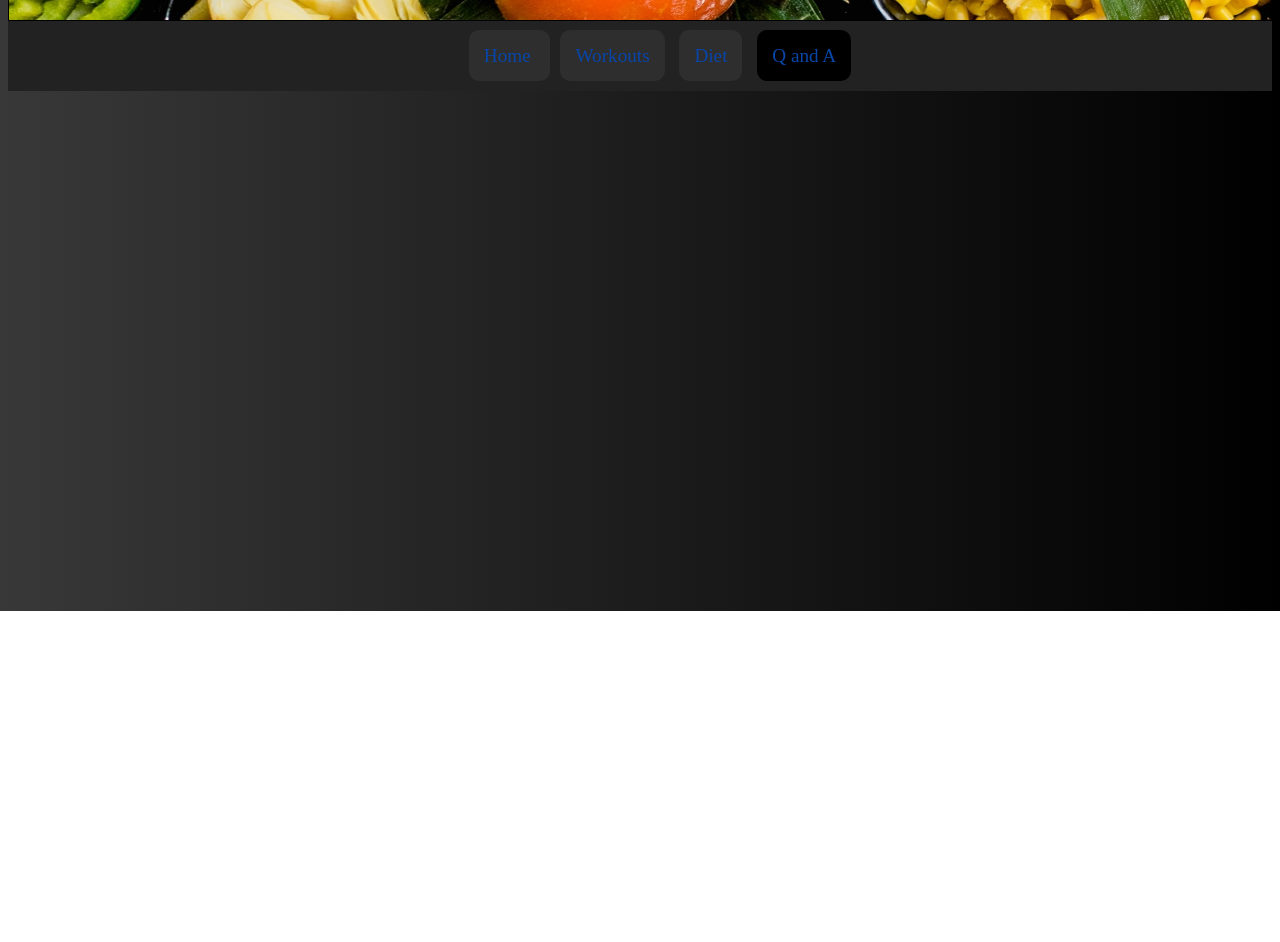
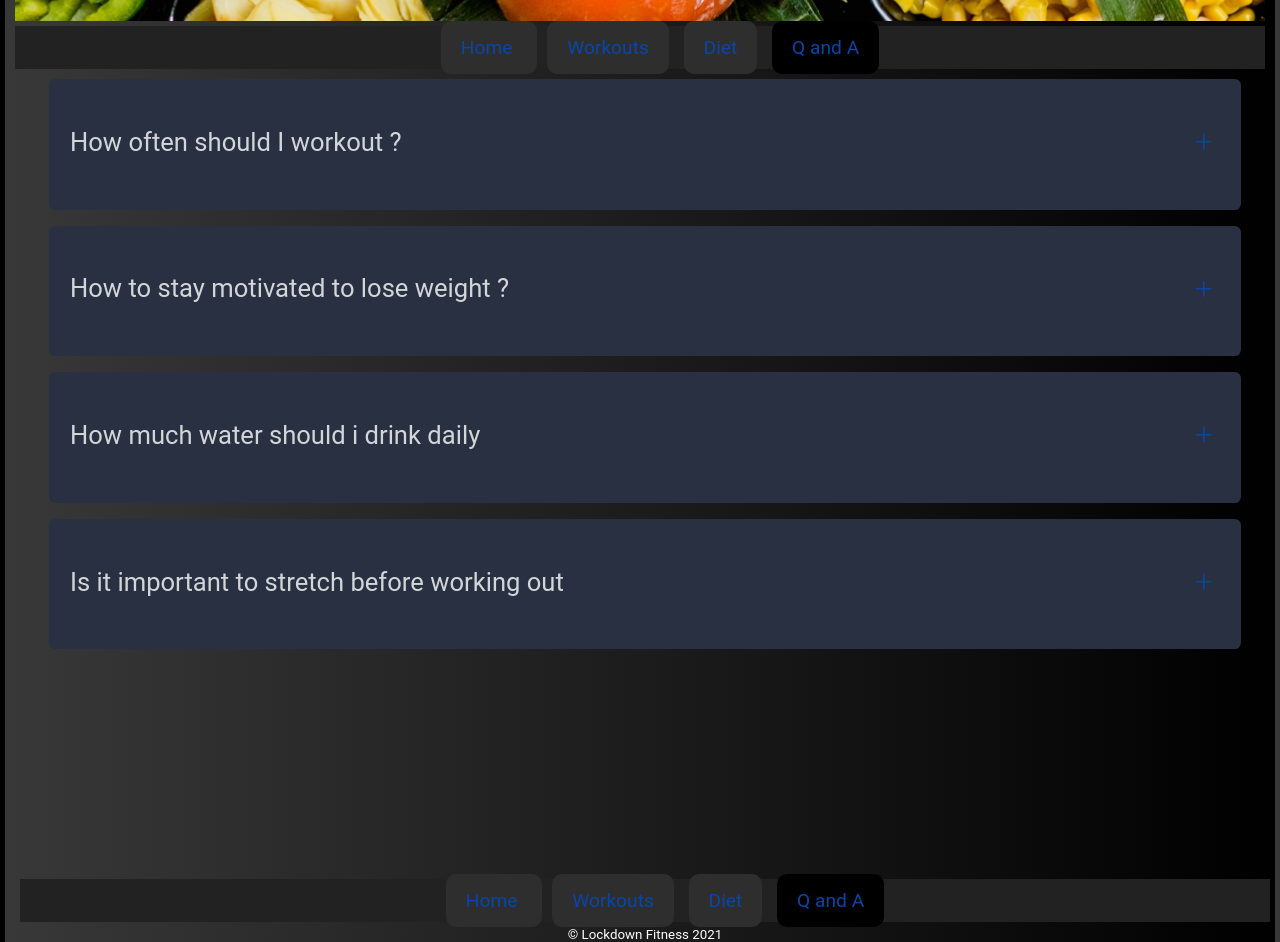
Before and after one commit to Tomasgris01/HealthWebsite, a plain HTML site: page questionss.html in a window 1280 px wide. Shown: the part 189-1131 px from the top of the page. Before the commit the page ends 800 px from the top, so only its background shows below. Drawn offline with nearby package versions, Linux system fonts and the light colour scheme.

Commit message:
did Q & A page
did a lot of stuffs

```diff
--- a/questionss.html
+++ b/questionss.html
@@ -7,6 +7,9 @@
     <meta charset="utf-8" />
     <meta name="description" content="Lockdown Fitness">
     <meta name="Keywords" content="Fitness, Home Workout, Diest plan ">
+
+    <!-- Ion icons -->
+    <script src="https://unpkg.com/ionicons@5.4.0/dist/ionicons.js"></script>
      <link rel="stylesheet" type="text/css" href="styles/styles.css">
  </head>
 
@@ -37,6 +40,89 @@
 
 
 
+    <section class="qpage">
+        <div class="container">
+          <div class="accordion">
+            <div class="accordion-item" id="question1">
+                <a class="accordion-link" href="#question1">
+                 How often should I workout ?
+                    <ion-icon name="add-outline"></ion-icon>
+
+                </a>
+                <div class="answer">
+                 <p>I would recomend working out 3-4 days a week. The days you are not working out you should
+                    be recovering your body. Make sure to be drinking a lot of water aswel.</p>
+
+
+
+             </div>
+           </div>
+
+              <div class="accordion-item" id="question2">
+                <a class="accordion-link" href="#question2">
+                  How to stay motivated to lose weight ?
+                    <ion-icon name="add-outline"></ion-icon>
+
+                </a>
+                <div class="answer">
+               <p> Set yourself small goals. You will feel a lot mover confident in yourself.</p>
+
+
+             </div>
+           </div>
+
+              <div class="accordion-item" id="question3">
+                <a class="accordion-link" href="#question3">
+                How much water should i drink daily
+                     <ion-icon name="add-outline"></ion-icon>
+
+
+                </a>
+                <div class="answer">
+                   <p> The U.S. National Academies of Sciences, Engineering, and Medicine determined that an adequate daily fluid intake is: About 15.5 cups (3.7 liters) of fluids a day for men. About 11.5 cups (2.7 liters) of fluids a day for women.</p>
+
+
+
+             </div>
+           </div>
+
+              <div class="accordion-item" id="question4">
+                <a class="accordion-link" href="#question4">
+               Is it important to stretch before working out
+                    <ion-icon name="add-outline"></ion-icon>
+
+                </a>
+                <div class="answer">
+              <p>  When it comes to pre-workout stretching, stretching before a workout helps your body to become more pliable, which decreases your risk for injury. You want to stretch the main muscle groups that you plan on working during that exercise session.</p>
+
+
+
+             </div>
+           </div>
+         </div>
+        </div>
+
+
+
+
+
+
+    </section>
+
+        <footer>
+        <nav>
+         <ul>
+                <li> <a href="index.html"> Home </a> </li>
+                <li> <a href="workouts.html">Workouts</a></li>
+                <li> <a href="diettips.html">Diet</a></li>
+                <li id="active"> <a href="questionss.html"> Q and A</a></li>
+
+        </ul>
+       </nav>
+     <small>&copy; Lockdown Fitness 2021</small>
+
+    </footer>
+
 
 
 
--- a/styles/styles.css
+++ b/styles/styles.css
@@ -4,6 +4,30 @@ background-image: linear-gradient();
 background: linear-gradient(90deg, rgb(96, 96, 96) 0%, rgb(0, 0, 0) 100%);
 
 }
+
+*,
+*::before,
+*::after
+{
+    margin: 5;
+    box-sizing: inherit;
+
+
+}
+
+html{
+    font-family: 'Roboto', sans-serif;
+    box-sizing: border-box;
+
+}
+
+section{
+
+
+}
+
+
+
 
 
 
@@ -19,7 +43,7 @@ header {
     background-repeat: no-repeat;
     background-size: cover;
     height: 200px;
-    border: 1px solid black;
+
 }
 
 nav
@@ -111,7 +135,7 @@ aside ul li
      column-count: 3;
     text-align: center;
     color:  #0846aa;
-    font-family: "Times New Roman";
+
     font-size: 200%;
     column-rule: 2px solid black;
     column-gap: 50px;
@@ -166,6 +190,8 @@ article {
 
 
 
+
+
 aside {
    float: right;
     width: 49%;
@@ -188,3 +214,86 @@ aside {
 h2 , h3{
     color:  #0846aa;
 }
+
+.qpage {
+    width: 100%;
+    height: 100vh;
+    display: flex;
+    align-content: center;
+    justify-content: center;
+}
+
+.container {
+    width: 100%;
+    max-width: 80rem;
+    margin: 0 auto;
+    padding: 0 1.5rem;
+
+
+}
+
+.accordion-item {
+    background-color: #283042;
+    border-radius: .4rem;
+    margin-bottom: 1rem;
+    padding: 1rem;
+    box-shadow: .5rem 2px .5pem rgba(0,0,0, .1);
+
+}
+
+.accordion-link {
+    font-size: 1.6rem;
+    color: rgba(255,255,255,.8);
+    text-decoration: none;
+    background-color: #283042;
+    width: 100%;
+    display: flex;
+    align-items: center;
+    justify-content: space-between;
+    padding: 1rem 0;
+
+
+
+}
+
+ion-icon{
+  color: #0846aa;
+    padding: .5rem;
+
+}
+
+.answer
+{
+  max-height: 0;
+    overflow: hidden;
+    position: relative;
+    background-color: #212838;
+    transition: max-height 650ms;
+
+
+}
+
+.answer::before{
+    content: "";
+    position: absolute;
+    width: .6rem;
+    height: 90%;
+    background-color: #8fc460;
+    top: 50%
+    left: 0;
+    transform: translateY(-50%);
+
+
+
+}
+
+.answer p{
+    color: rgba(255,255,255,.6);
+    font-size: 1.4rem;
+    padding: 2rem;
+
+}
+
+.accordion-item:target .answer{
+    max-height: 20rem;
+}
```
